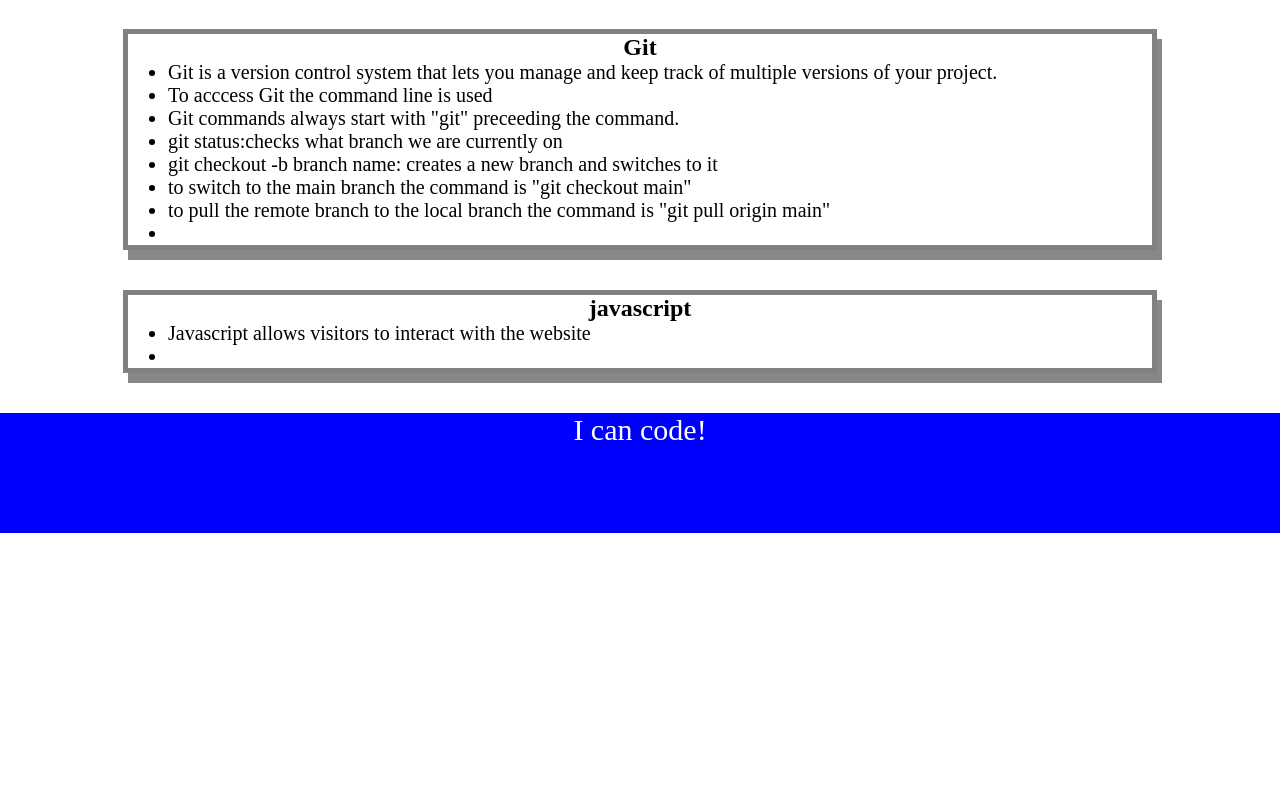
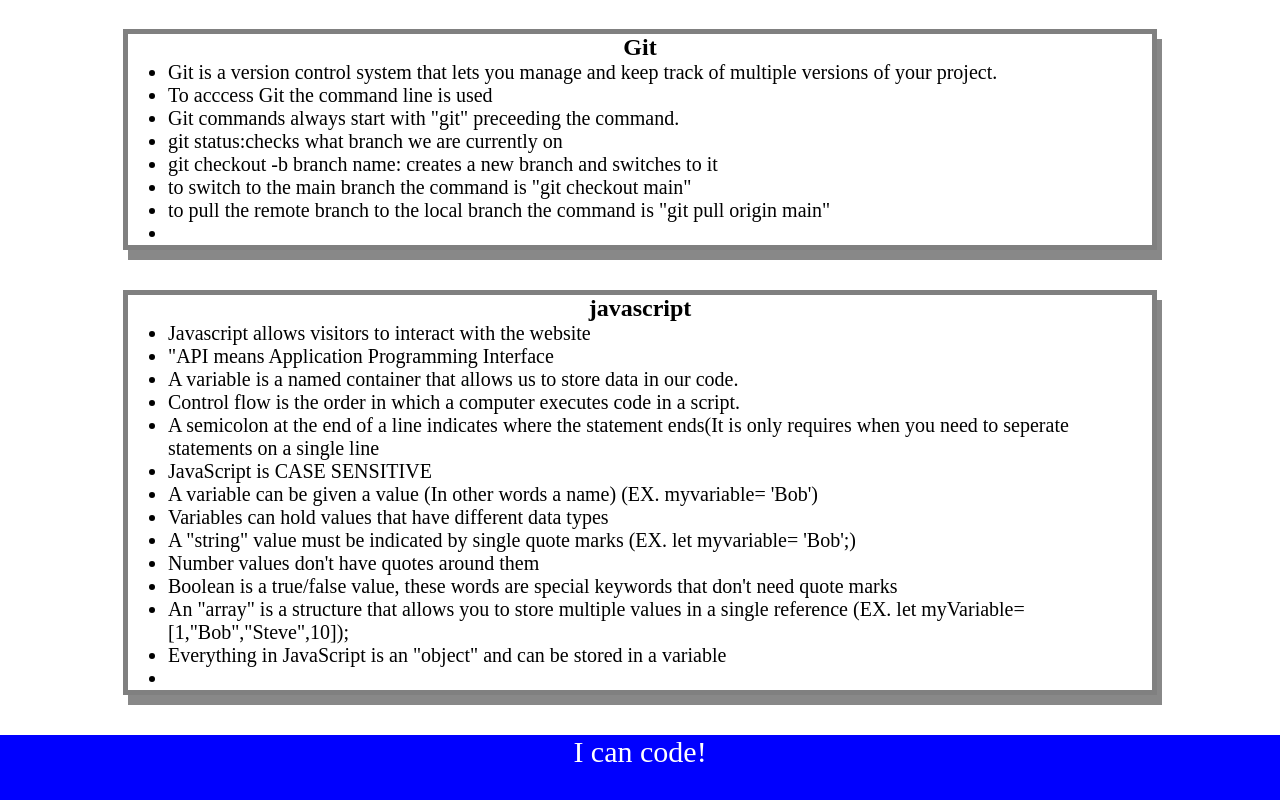
Before and after one commit to phariahXO/prework-study-guide, a plain HTML site: page index.html in a window 1280 px wide. Shown: the part 446-1246 px from the top of the page. Before the commit the page ends 979 px from the top, so only its background shows below. Drawn offline with Linux system fonts and the light colour scheme.

Commit message:
added multiple functions and console.logs

```diff
--- a/assets/script.js
+++ b/assets/script.js
@@ -1,20 +1,24 @@
 var topics = ['HTML', 'CSS', 'Git', 'JavaScript'];
-for(var x = 0; x < topics.length; x++) {
-    console.log(topics[x]);
+var randomTopic = topics[Math.floor(Math.random() * topics.length)];
+function listTopics() {
+    for(var x = 0; x < topics.length; x++) {
+        console.log(topics[x]);
+    }
 }
-
-/*
-
-if (topic === 'HTML') {
+function selectTopics() {
+if (randomTopic === 'HTML') {
   console.log("Let's study HTML!");
-} else if (topic === 'CSS') {
+} else if (randomTopic === 'CSS') {
   console.log("Let's study CSS!");
-} else if (topic === 'Git') {
+} else if (randomTopic === 'Git') {
   console.log("Let's study Git!");
-} else if (topic === 'JavaScript') {
+} else if (randomTopic === 'JavaScript') {
   console.log("Let's study JavaScript!");
 } else {
   console.log('Please try again!');
 }
-
-   */
+}
+console.log('Here are the topics we learned through Prework:');
+listTopics()
+console.log('Which topic should we study first?');
+selectTopics()
--- a/index.html
+++ b/index.html
@@ -52,9 +52,19 @@
             <h2>javascript</h2>
             <ul>
             <li>Javascript allows visitors to interact with the website</li>
+            <li>"API means Application Programming Interface</li>
+            <li>A variable is a named container that allows us to store data in our code.</li>
+            <li>Control flow is the order in which a computer executes code in a script.</li>
+            <li>A semicolon at the end of a line indicates where the statement ends(It is only requires when you need to seperate statements on a single line</li>
+            <li>JavaScript is CASE SENSITIVE</li>
+            <li>A variable can be given a value (In other words a name) (EX. myvariable= 'Bob')</li>
+            <li>Variables can hold values that have different data types</li>
+            <li>A "string" value must be indicated by single quote marks (EX. let myvariable= 'Bob';)</li>
+            <li>Number values don't have quotes around them</li>
+            <li> Boolean is a true/false value, these words are special keywords that don't need quote marks</li>
+            <li>An "array" is a structure that allows you to store multiple values in a single reference (EX. let myVariable= [1,"Bob","Steve",10]); </li>
+            <li> Everything in JavaScript is an "object" and can be stored in a variable</li>
             <li></li>
-
-
             </ul>
 
     </section>
```
